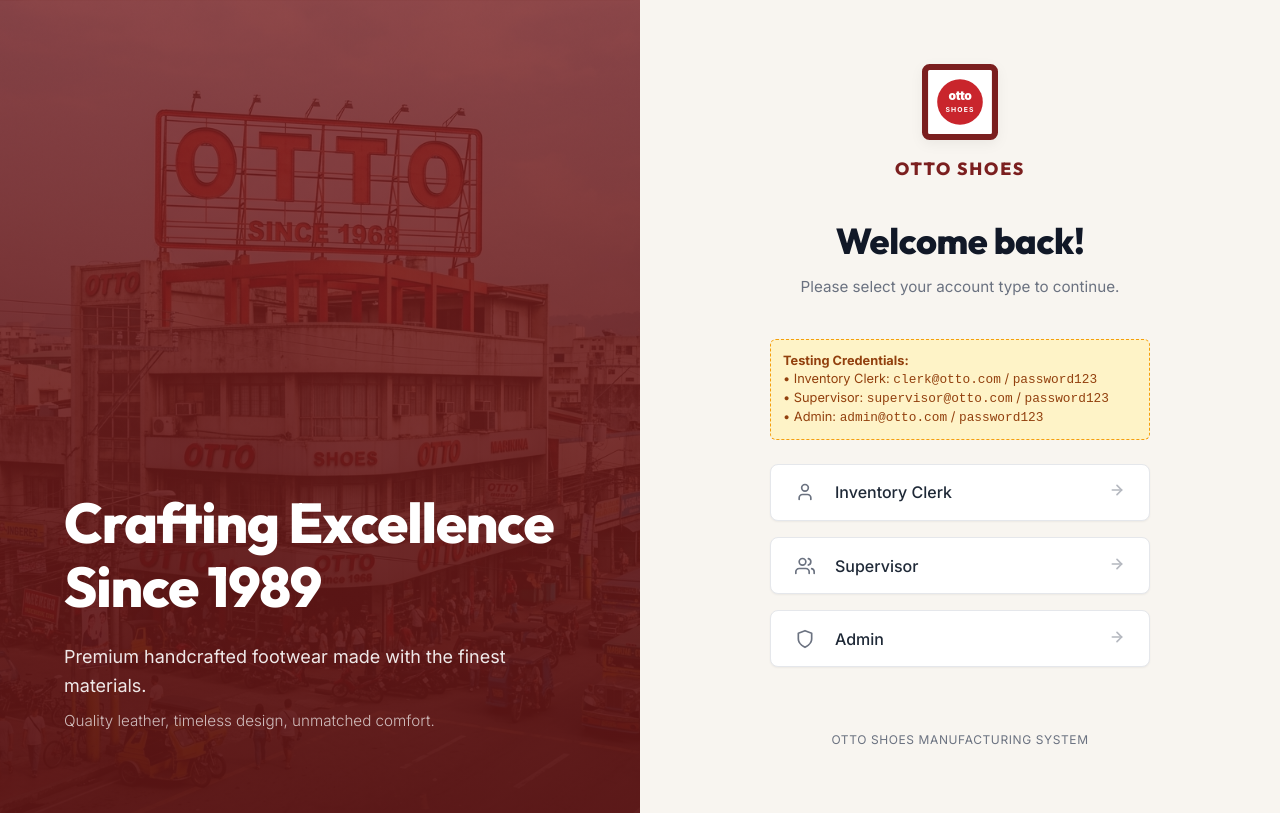
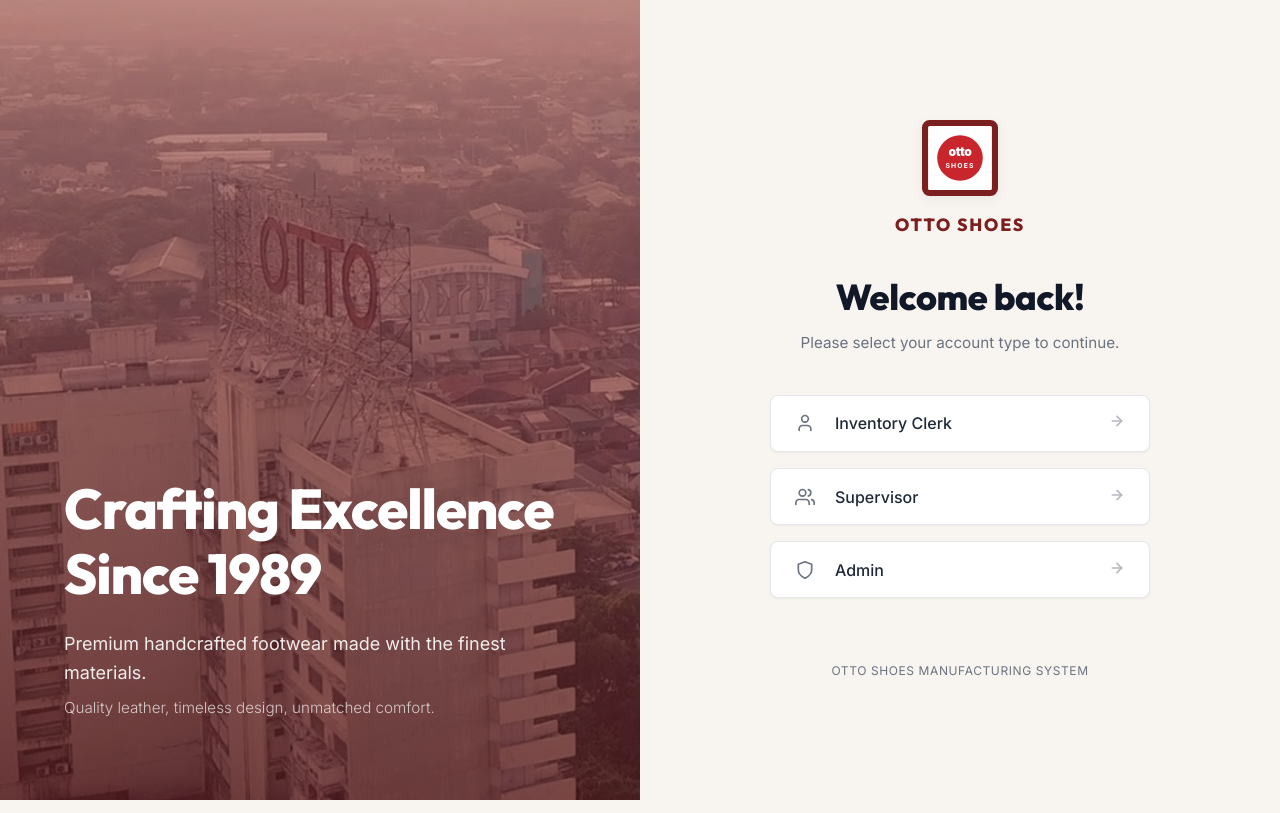
Before and after one commit to janlweh1/cutwise-god-, a React (Vite) app in the folder frontend/: page / in a window 1280 px wide. Built offline with nearby package versions, Linux system fonts and the light colour scheme; no server answers.

Commit message:
feat: implement role selection page with branded hero panel and styling

```diff
--- a/frontend/src/components/auth/HeroPanel.jsx
+++ b/frontend/src/components/auth/HeroPanel.jsx
@@ -1,4 +1,4 @@
-import buildingImg from "../../assets/otto-building.png";
+import buildingImg from "../../assets/ottodrone.jpg";
 
 export const HeroPanel = () => {
   return (
--- a/frontend/src/pages/auth/RoleSelectPage.jsx
+++ b/frontend/src/pages/auth/RoleSelectPage.jsx
@@ -28,13 +28,6 @@
           <h2 className="auth-title">Welcome back!</h2>
           <p className="auth-subtitle">Please select your account type to continue.</p>
 
-          {/* Developer Assistance Helper */}
-          <div className="auth-dev-banner">
-            <strong>Testing Credentials:</strong><br />
-            • Inventory Clerk: <code>clerk@otto.com</code> / <code>password123</code><br />
-            • Supervisor: <code>supervisor@otto.com</code> / <code>password123</code><br />
-            • Admin: <code>admin@otto.com</code> / <code>password123</code>
-          </div>
 
           {/* Role Selection Buttons */}
           <button
--- a/frontend/src/styles/auth.css
+++ b/frontend/src/styles/auth.css
@@ -20,7 +20,7 @@
 .auth-hero-overlay {
   position: absolute;
   inset: 0;
-  background: linear-gradient(to top, rgba(90, 20, 20, 0.95) 0%, rgba(123, 31, 31, 0.8) 100%);
+  background: linear-gradient(to top, rgba(90, 20, 20, 0.65) 0%, rgba(123, 31, 31, 0.45) 100%);
   z-index: 1;
 }
 
```
Also changed, not shown: frontend/src/assets/ottodrone.jpg (added).
